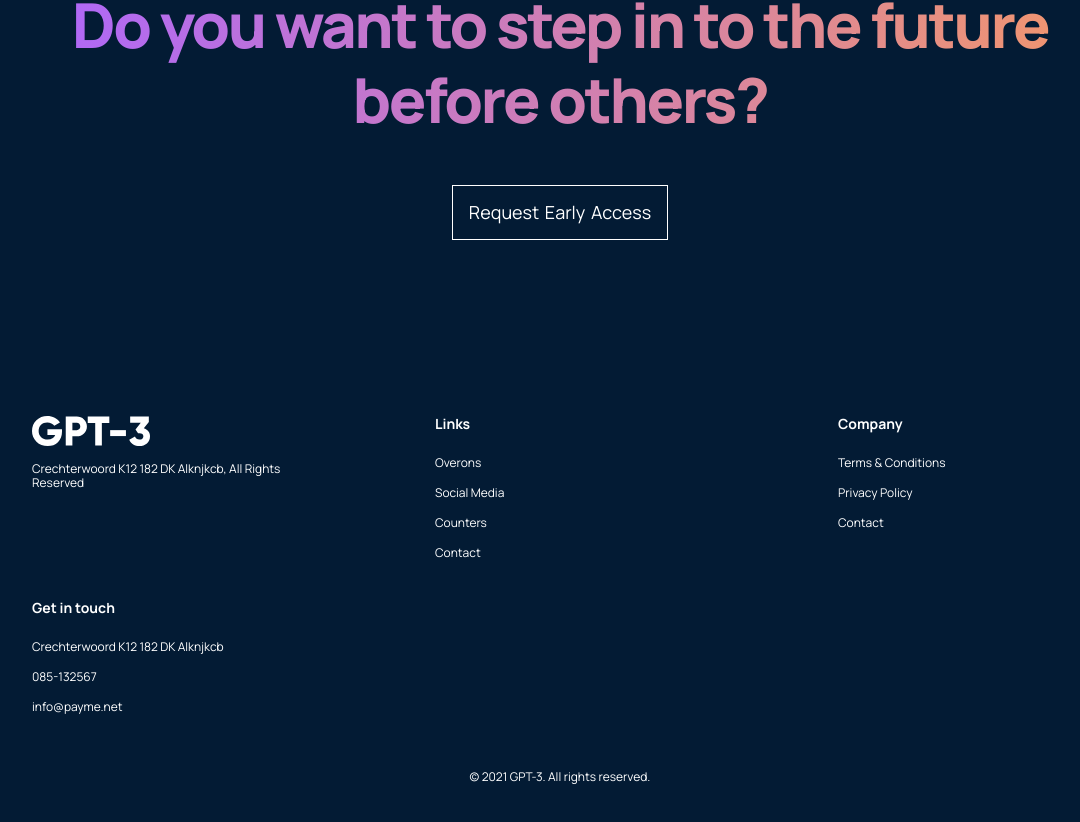
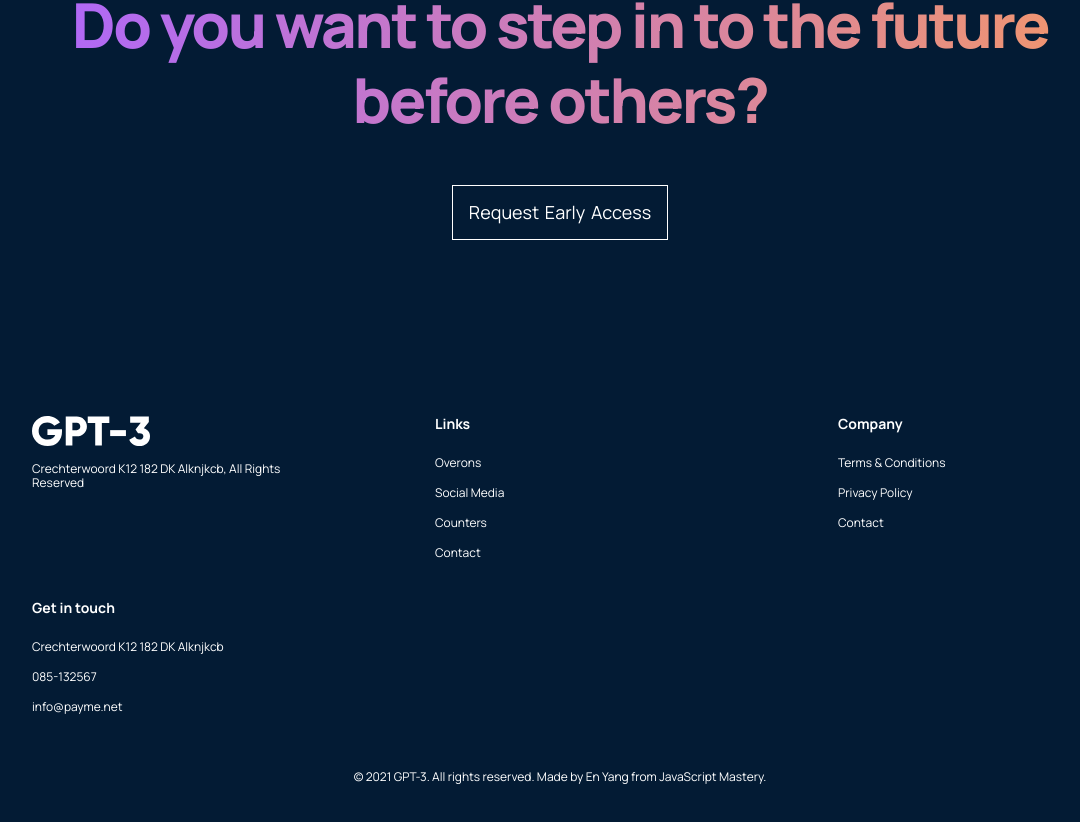
Before and after one commit to ImmaCrayon81/ey-react, a React (Create React App) app: page / in a window 1280 px wide. Shown: the part 4304-5126 px from the top of the page, without its empty margins (80-1160 px from the left). Built offline with nearby package versions, Linux system fonts and the light colour scheme; the HTML template or start-up script is replaced by a standard one.

Commit message:
edit footer

```diff
--- a/src/containers/footer/Footer.jsx
+++ b/src/containers/footer/Footer.jsx
@@ -37,7 +37,7 @@ const Footer = () => {
         </div>
       </div>
       <div className="gpt3__footer-copyright">
-        <p>© 2021 GPT-3. All rights reserved.</p>
+        <p>© 2021 GPT-3. All rights reserved. Made by En Yang from JavaScript Mastery.</p>
       </div>
     </div>
   )
```
